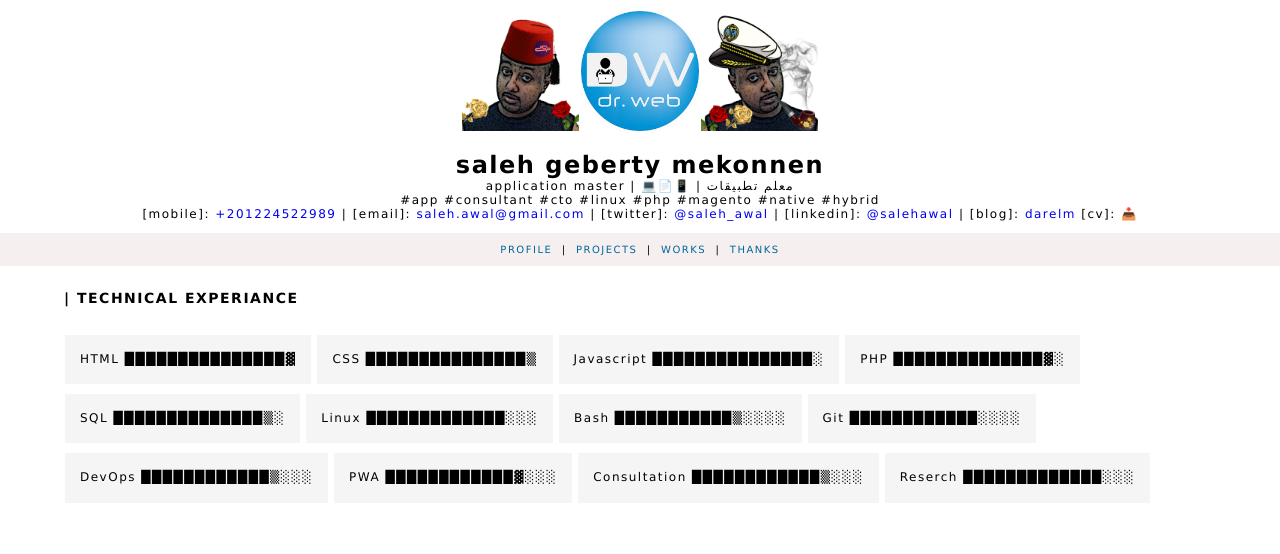
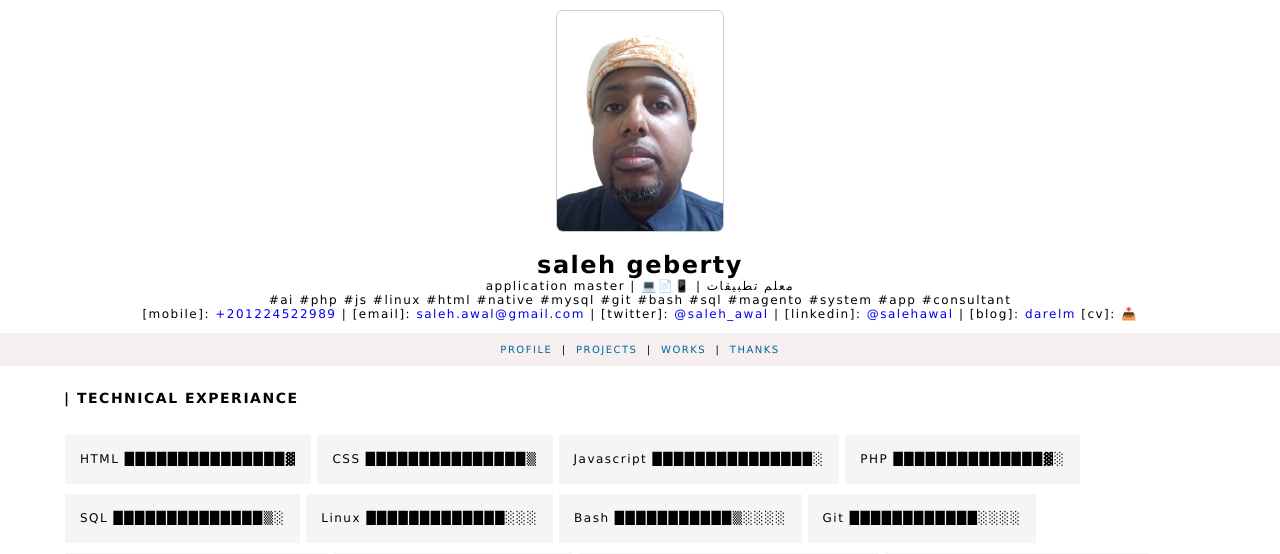
Before and after one commit to salehawal/salehawal.github.io, a PHP site: page / in a window 1280 px wide. Shown: the top 554 px of the page. Run offline with PHP 8.4, Linux system fonts and the light colour scheme.

Commit message:
update theme

```diff
--- a/index.htm
+++ b/index.htm
@@ -2,7 +2,7 @@
 <html>
 <head>
 <meta http-equiv="Content-Type" content="text/html; charset=utf-8" />
-<title>saleh geberty mekonen</title>
+<title>saleh geberty</title>
 <link href="main.css" rel="stylesheet" type="text/css" />
 <!-- Global site tag (gtag.js) - Google Analytics << Start -->
 <script async src="https://www.googletagmanager.com/gtag/js?id=UA-37630096-5"></script>
@@ -19,11 +19,11 @@
 <body>
     <div class="header">
         <div class="hblock" dir="rtl">
-          <img class="avatar" src="img/profile-captin.jpg"><img class="avatar" src="img/drweb.jpg"><img class="avatar" src="img/profile-fez.jpg">
+          <img class="avatar" src="img/profile-geberty.jpg"><!-- <img class="avatar" src="img/drweb.jpg"><img class="avatar" src="img/profile-fez.jpg"> -->
         </div>
         <div class="hblock">
-          <h1 style="margin-bottom: 0;">saleh geberty mekonnen</h1>
-          <p style="margin-top: 0px;">application master | 💻📄📱 | معلم تطبيقات<br>#app #consultant #cto #linux #php #magento #native #hybrid<br>[mobile]: <a href="tel:+201224522989">+201224522989</a> | [email]: <a href="mailto:saleh.awal@gmail.com" target="_blank">saleh.awal@gmail.com</a> | [twitter]: <a href="https://twitter.com/saleh_awal" target="_blank">@saleh_awal</a> | [linkedin]: <a href="https://www.linkedin.com/in/salehawal/">@salehawal</a> | [blog]: <a href="http://darelm.cc" target="_blank">darelm</a> [cv]: <a href="https://docs.google.com/document/d/1pQNzwwhfHqT2yKSp1htv5GHQ0-EyC9HHDuPiGR268HQ/edit?usp=sharing">📥</a></p>
+          <h1 style="margin-bottom: 0;">saleh geberty</h1>
+          <p style="margin-top: 0px;">application master | 💻📄📱 | معلم تطبيقات<br>#ai #php #js #linux #html #native #mysql #git #bash #sql #magento #system #app #consultant<br>[mobile]: <a href="tel:+201224522989">+201224522989</a> | [email]: <a href="mailto:saleh.awal@gmail.com" target="_blank">saleh.awal@gmail.com</a> | [twitter]: <a href="https://twitter.com/saleh_awal" target="_blank">@saleh_awal</a> | [linkedin]: <a href="https://www.linkedin.com/in/salehawal/">@salehawal</a> | [blog]: <a href="http://darelm.cc" target="_blank">darelm</a> [cv]: <a href="https://docs.google.com/document/d/1pQNzwwhfHqT2yKSp1htv5GHQ0-EyC9HHDuPiGR268HQ/edit?usp=sharing">📥</a></p>
         </div>
         <div class="menu">
           <p class="menu_txt"><a href="#profile"> PROFILE </a>&nbsp;|&nbsp;<a href="#projects"> PROJECTS </a>&nbsp;|&nbsp;<a href="#works"> WORKS </a>&nbsp;|&nbsp;<a href="#thanks"> THANKS </a></p>
--- a/main.css
+++ b/main.css
@@ -64,9 +64,11 @@ h6{
 	margin:2px;
 }
 .avatar {
-	height: 120px;
+	height: 220px;
 	margin: 0;
-	padding: 1px;
+	padding: 0px;
+	border: 1px solid #ccc;
+	border-radius: 7px;
 }
 .block-img{
 	width: : 160px;
```
Also changed, not shown: img/profile-geberty.jpg (added).
